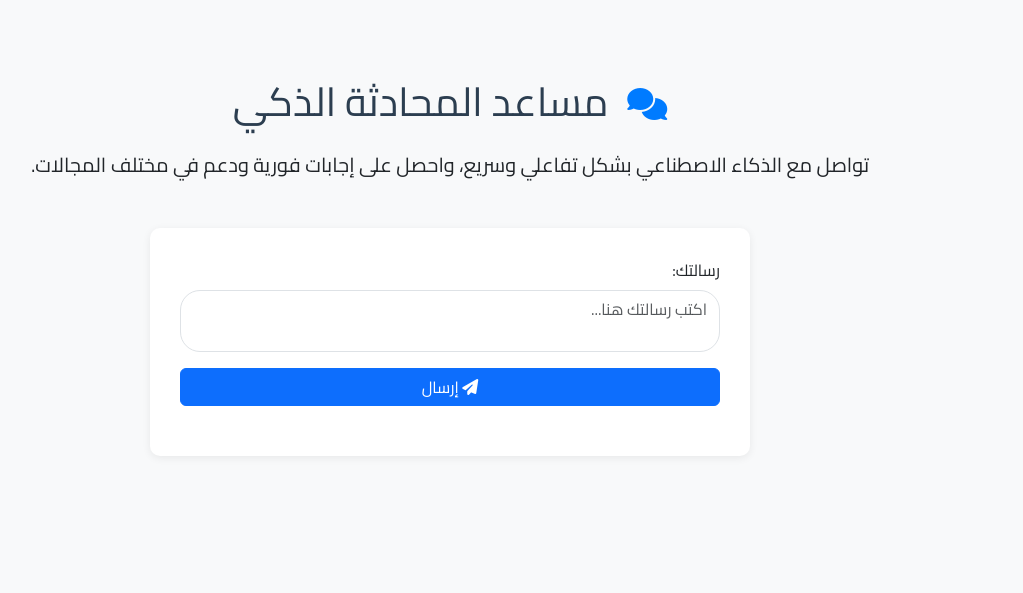
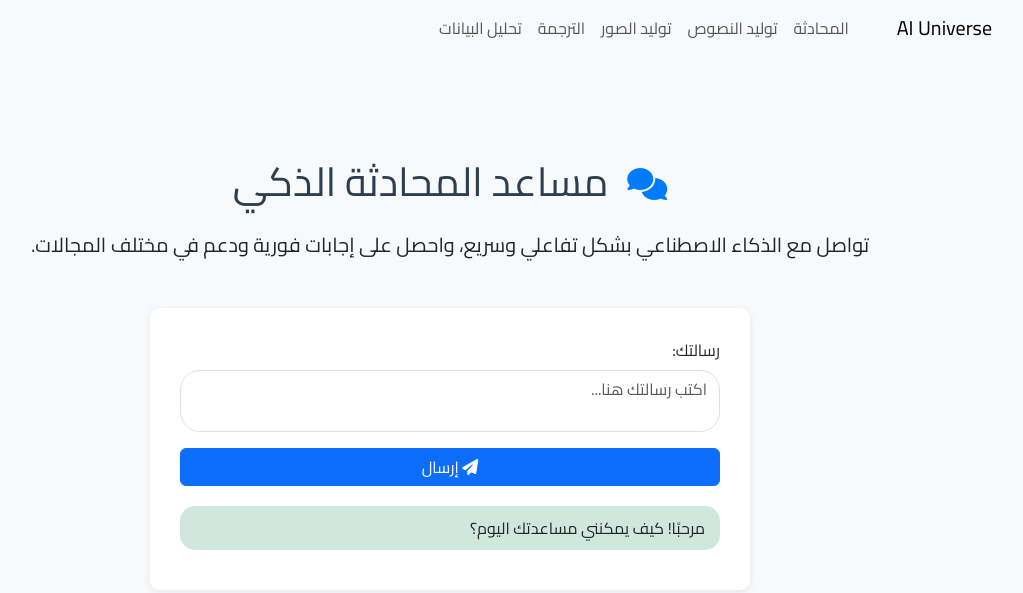
Before and after one commit to mohamed2342-web/Chat_GPT, a plain HTML site: page chatboot.html in a window 1280 px wide. Shown: the whole page, without its empty margins (190-1213 px from the left). Drawn offline with nearby package versions, Linux system fonts and the light colour scheme.

Commit message:
Update chatboot.html

```diff
--- a/chatboot.html
+++ b/chatboot.html
@@ -1,5 +1,5 @@
 <!DOCTYPE html>
-<html lang="ar">
+<html lang="ar" dir="rtl">
 <head>
   <meta charset="UTF-8">
   <meta name="viewport" content="width=device-width, initial-scale=1.0">
@@ -14,11 +14,35 @@
 .chat-box { background: #fff; border-radius: 10px; padding: 30px; box-shadow: 0 2px 8px rgba(0,0,0,0.07);}
 .chat-input { border-radius: 20px; resize: none;}
 .chat-log { margin-top: 20px;}
-.chat-message { background: #e9ecef; padding: 10px 15px; border-radius: 15px; margin-bottom: 10px;}
-.chat-reply { background: #d1e7dd; padding: 10px 15px; border-radius: 15px; margin-bottom: 10px; text-align: right;}
+.chat-message,.chat-reply {
+      padding: 10px 15px;
+      border-radius: 15px;
+      margin-bottom: 10px;
+      white-space: pre-wrap;
+}
+.chat-message { background: #e9ecef;}
+.chat-reply { background: #d1e7dd; text-align: right;}
+    #loading { display: none;}
   </style>
 </head>
-<body dir="rtl">
+<body>
+
+  <!-- شريط التنقل -->
+  <nav class="navbar navbar-expand-lg navbar-light bg-light mb-4">
+    <div class="container">
+      <a class="navbar-brand" href="index.html">AI Universe</a>
+      <div class="collapse navbar-collapse">
+        <ul class="navbar-nav ms-auto">
+          <li class="nav-item"><a class="nav-link" href="chatbot.html">المحادثة</a></li>
+          <li class="nav-item"><a class="nav-link" href="textgen.html">توليد النصوص</a></li>
+          <li class="nav-item"><a class="nav-link" href="imagegen.html">توليد الصور</a></li>
+          <li class="nav-item"><a class="nav-link" href="translate.html">الترجمة</a></li>
+          <li class="nav-item"><a class="nav-link" href="dataanalysis.html">تحليل البيانات</a></li>
+        </ul>
+      </div>
+    </div>
+  </nav>
+
   <div class="container py-5">
     <h1 class="text-center mb-4 section-title"><i class="fa-solid fa-comments feature-icon"></i> مساعد المحادثة الذكي</h1>
     <p class="lead text-center mb-5">تواصل مع الذكاء الاصطناعي بشكل تفاعلي وسريع، واحصل على إجابات فورية ودعم في مختلف المجالات.</p>
@@ -31,6 +55,13 @@
       <div class="d-grid gap-2">
         <button id="sendBtn" class="btn btn-primary"><i class="fa-solid fa-paper-plane"></i> إرسال</button>
       </div>
+
+      <!-- مؤشر التحميل -->
+      <div id="loading" class="text-center mt-3">
+        <div class="spinner-border text-primary" role="status"></div>
+      </div>
+
+      <!-- سجل المحادثة -->
       <div id="chatLog" class="chat-log"></div>
     </div>
   </div>
@@ -39,20 +70,28 @@
     const sendBtn = document.getElementById('sendBtn');
     const userMessage = document.getElementById('userMessage');
     const chatLog = document.getElementById('chatLog');
+    const loading = document.getElementById('loading');
+
+    // رسالة ترحيب تلقائية
+    window.addEventListener('load', () => {
+      const welcome = document.createElement('div');
+      welcome.className = 'chat-reply';
+      welcome.innerText = 'مرحبًا! كيف يمكنني مساعدتك اليوم؟';
+      chatLog.appendChild(welcome);
+});
 
     async function sendMessage() {
       const message = userMessage.value.trim();
       if (!message) return;
 
-      // عرض رسالة المستخدم
       const userBubble = document.createElement('div');
       userBubble.className = 'chat-message';
-      userBubble.innerText = message;
-      chatLog.appendChild(userBubble);
+      userBubble.innerText = message;chatLog.appendChild(userBubble);
 
       userMessage.value = '';
       sendBtn.disabled = true;
       sendBtn.innerText = '...جاري الإرسال';
+      loading.style.display = 'block';
 
       try {
         const res = await fetch('/api/chat', {
@@ -64,7 +103,7 @@
 
         const replyBubble = document.createElement('div');
         replyBubble.className = 'chat-reply';
-        replyBubble.innerText = data.reply;
+        replyBubble.innerText = data.reply || 'لم يتم الحصول على رد.';
         chatLog.appendChild(replyBubble);
 } catch (err) {
         const errorBubble = document.createElement('div');
@@ -75,11 +114,11 @@
 
       sendBtn.disabled = false;
       sendBtn.innerHTML = '<i class="fa-solid fa-paper-plane"></i> إرسال';
+      loading.style.display = 'none';
 }
 
     sendBtn.addEventListener('click', sendMessage);
 
-    // دعم الضغط على Enter للإرسال
     userMessage.addEventListener('keydown', function(e) {
       if (e.key === 'Enter' &&!e.shiftKey) {
         e.preventDefault();
```
